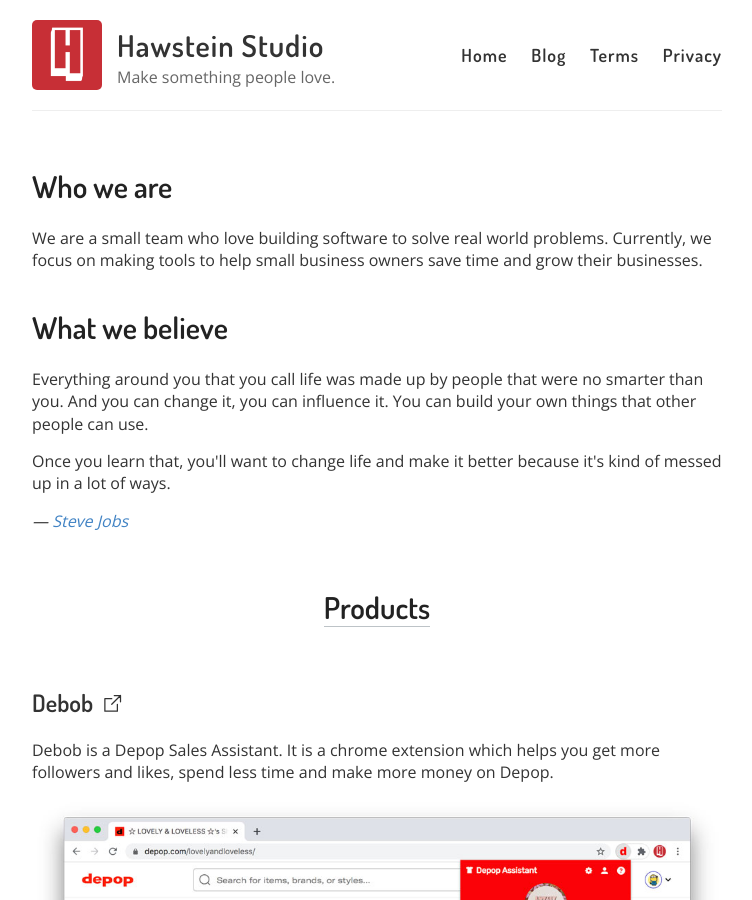
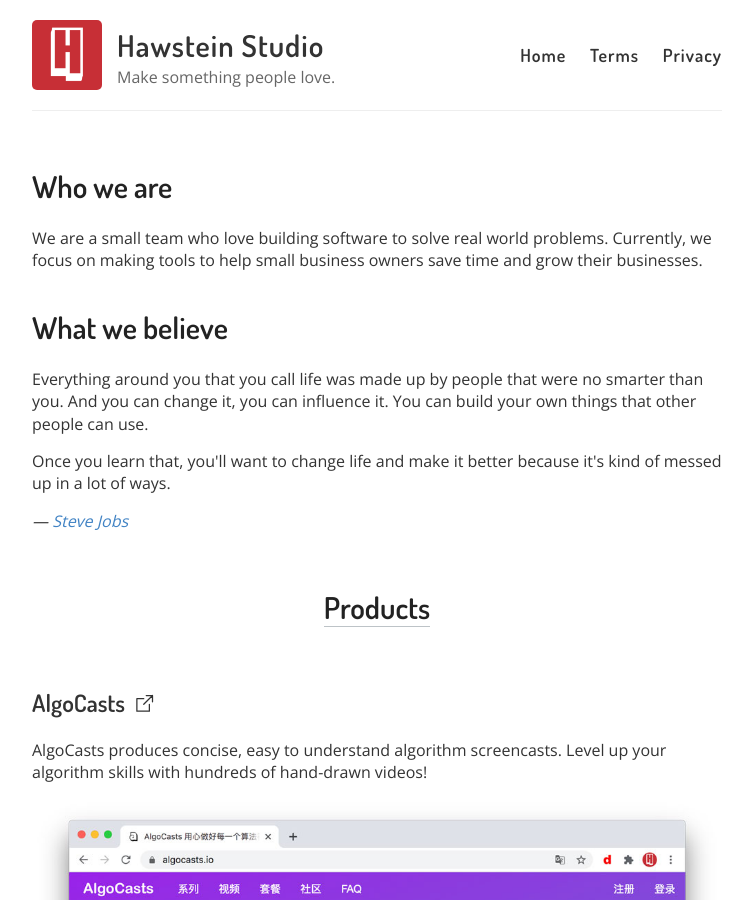
Before and after one commit to HawsteinStudio/hawsteinstudio.github.io, a Jekyll site: the page built from index.html, in a window 1280 px wide and 900 px high. Shown: the whole window, without its empty margins (263-1015 px from the left). Built offline with Jekyll 4.4.1, drawn with Linux system fonts in a browser that asks for light colours; nearby versions of some CDN libraries.

Commit message:
update site

```diff
--- a/_config.yml
+++ b/_config.yml
@@ -21,9 +21,9 @@
   email: hi@hawstein.studio
   facebook:
   flickr:
-  github: HawsteinStudio
+  github:
   instagram:
-  linkedin: hawstein-studio
+  linkedin:
   pinterest:
   rss: true # just type anything here for a working RSS icon
   twitter: HawsteinStudio
--- a/_layouts/default.html
+++ b/_layouts/default.html
@@ -28,7 +28,6 @@
 
           <nav>
             <a href="{{ site.baseurl }}/">Home</a>
-            <a href="{{ site.baseurl }}/blog/">Blog</a>
             <a href="{{ site.baseurl }}/terms/">Terms</a>
             <a href="{{ site.baseurl }}/privacy/">Privacy</a>
           </nav>
--- a/index.html
+++ b/index.html
@@ -24,17 +24,6 @@
 
 <div>
   <h2>
-    <a href="https://debob.co/" target="_blank">
-      Debob
-      <svg class="icon-external" viewBox="0 0 32 32" width="20" height="20" fill="none" stroke="currentColor" stroke-linecap="round" stroke-linejoin="round" stroke-width="2"><path d="M14 9 L3 9 3 29 23 29 23 18 M18 4 L28 4 28 14 M28 4 L14 18"></path></svg>
-    </a>
-  </h2>
-  <p>
-    Debob is a Depop Sales Assistant. It is a chrome extension which helps you get more followers and likes, spend less time and make more money on Depop.
-  </p>
-  <img style="width: 100%;" src="/images/debob-screenshot.jpg">
-
-  <h2>
     <a href="https://algocasts.io/" target="_blank">
       AlgoCasts
       <svg class="icon-external" viewBox="0 0 32 32" width="20" height="20" fill="none" stroke="currentColor" stroke-linecap="round" stroke-linejoin="round" stroke-width="2"><path d="M14 9 L3 9 3 29 23 29 23 18 M18 4 L28 4 28 14 M28 4 L14 18"></path></svg>
```
